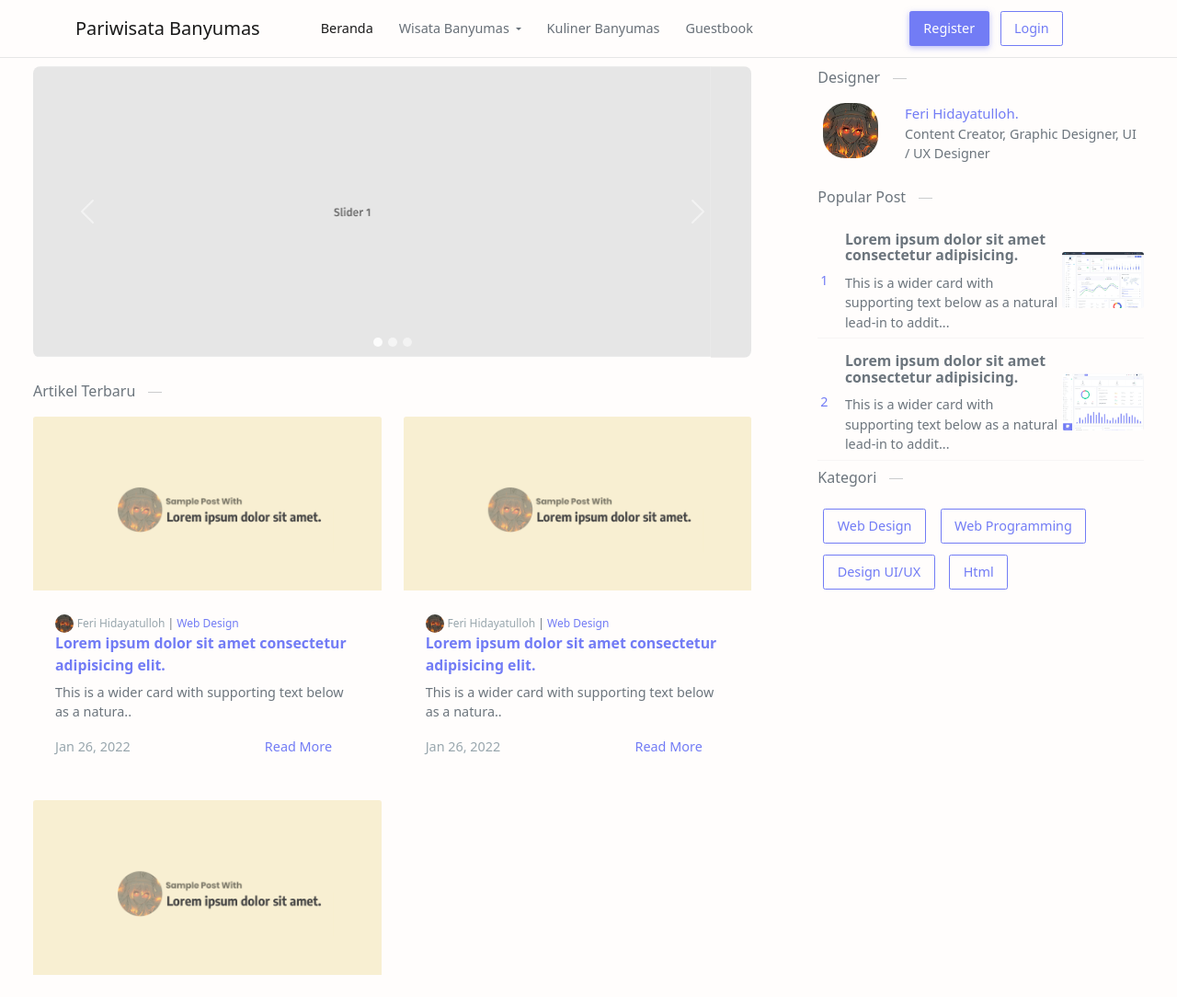
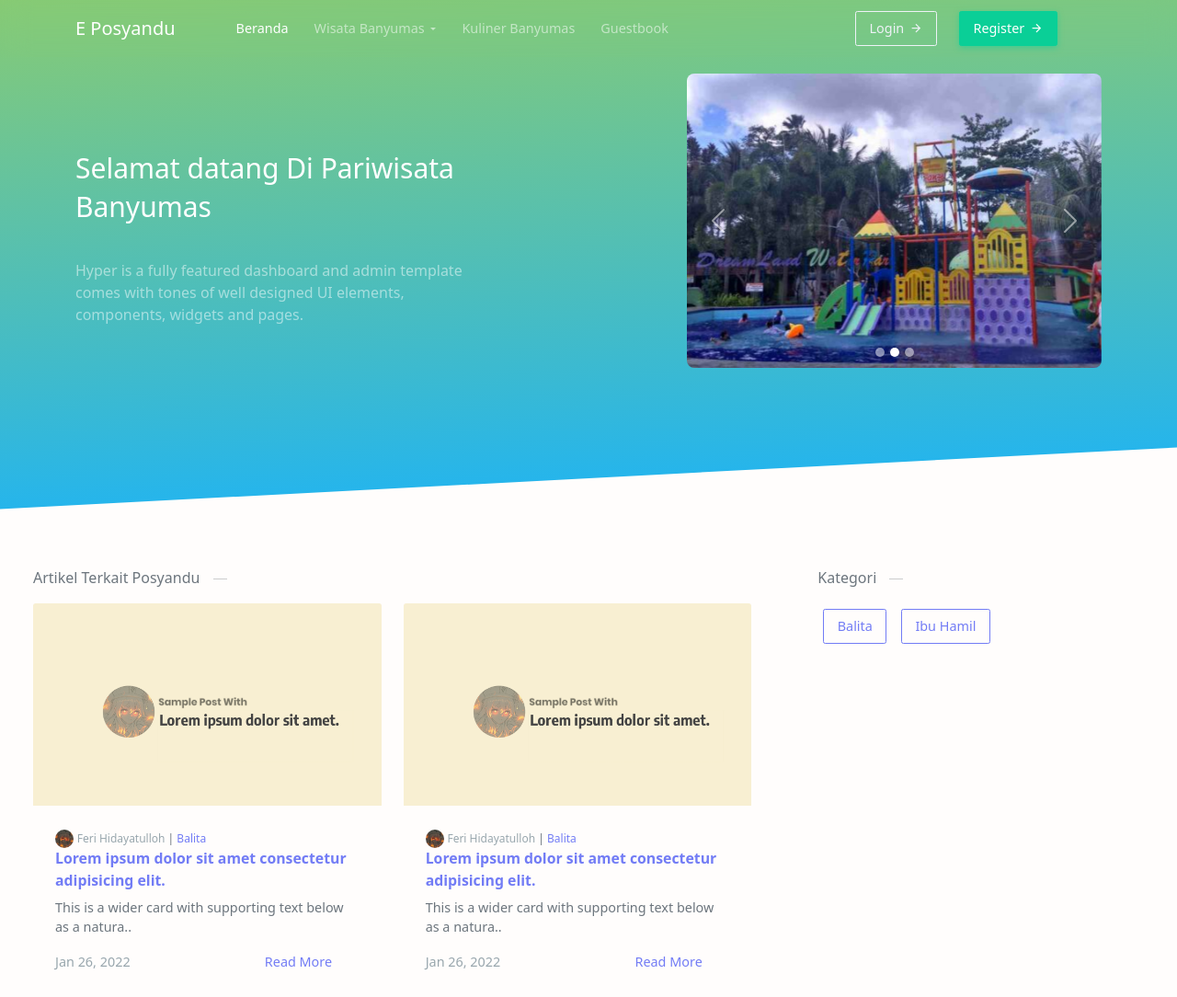
Before and after one commit to ferihidayat/pariwisatabanyumas, a plain HTML site: page index.html in a window 1280 px wide. Shown: the top 1084 px of the page at 92% size. Drawn offline with Linux system fonts and the light colour scheme; a web font is replaced by a local one.

Commit message:
update index

```diff
--- a/index.html
+++ b/index.html
@@ -5,23 +5,23 @@
   <meta charset="UTF-8">
   <meta http-equiv="X-UA-Compatible" content="IE=edge">
   <meta name="viewport" content="width=device-width, initial-scale=1.0">
-  <title>Pariwisata Banyumas | Design website</title>
-  <link rel="shortcut icon" href="img/layouts/profile.jpg" type="image/x-icon">
+  <title>Document</title>
   <link rel="stylesheet" href="css/app.css">
   <link rel="stylesheet" href="css/icons.min.css">
 
 </head>
 
 <body class="bg-light">
-  <nav class="navbar navbar-expand-lg nav-border navbar-light bg-light fixed-top px-2" id="navbar">
+  <nav style="backdrop-filter: blur(15px);" class="navbar navbar-expand-lg navbar-dark fixed-top px-2"
+    id="navbar">
     <div class="container">
-      <a class="navbar-brand" href="#">Pariwisata Banyumas</a>
+      <a class="navbar-brand" href="#">E Posyandu</a>
       <button class="navbar-toggler" type="button" data-bs-toggle="collapse" data-bs-target="#navbarSupportedContent"
         aria-controls="navbarSupportedContent" aria-expanded="false" aria-label="Toggle navigation">
         <span class="navbar-toggler-icon"></span>
       </button>
       <div class="collapse navbar-collapse px-4" id="navbarSupportedContent">
-        <ul class="navbar-nav me-auto mb-2 mb-lg-0">
+       <ul class="navbar-nav me-auto mb-2 mb-lg-0">
           <li class="nav-item px-1">
             <a class="nav-link active" aria-current="page" href="index.html">Beranda</a>
           </li>
@@ -31,12 +31,13 @@
               Wisata Banyumas
             </a>
             <ul class="dropdown-menu" aria-labelledby="navbarDropdown">
-              <li><a class="dropdown-item" href="#">Action</a></li>
-              <li><a class="dropdown-item" href="#">Another action</a></li>
+              <li><a class="dropdown-item" href="#">Wisata Air</a></li>
+              <li><a class="dropdown-item" href="#">Wisata Alam</a></li>
+                 <li><a class="dropdown-item" href="#">Wisata Edukasi</a></li>
               <li>
                 <hr class="dropdown-divider">
               </li>
-              <li><a class="dropdown-item" href="#">Something else here</a></li>
+              <li><a class="dropdown-item" href="#">Lainnya</a></li>
             </ul>
           </li>
           <li class="nav-item px-1">
@@ -46,26 +47,84 @@
             <a class="nav-link" href="blog.html">Guestbook</a>
           </li>
         </ul>
-
-        <div class="d-flex">
-          <!-- <input class="form-control form-control-light me-2" type="search" placeholder="Search" aria-label="Search"> -->
-          <a href="register.html" class="btn btn-primary mx-1" type="button">Register</a>
-          <a href="login.html" class="btn btn-outline-primary mx-1" type="button">Login</a>
-
-        </div>
+        <!-- <form class="d-flex">
+          <input class="form-control form-control-light me-2" type="search" placeholder="Search" aria-label="Search">
+        </form> -->
+        <a href="" class="btn btn-outline-light mx-2" type="submit" id="btnLogin">Login<i class="mdi mdi-arrow-right ms-1"></i></a>
+        <a href="" target="_blank" class="btn btn-success mx-2">Register<i class="mdi mdi-arrow-right ms-1"></i></a>
       </div>
     </div>
   </nav>
+  <script>
+    const navBar = document.getElementById("navbar");
+    const btnLogin = document.getElementById("btnLogin");
 
-  <div class="container-fluid mt-5 mb-2">
-    <!-- ---------Adsense---------- -->
-    <!-- <div class="container mb-1">
-      <div class="Ads">Ads go here</div>
-    </div> -->
-    <div class="row">
-      <div class="col-md-8">
-        <div class="container">
-          <div id="carouselExampleIndicators" class="carousel slide" data-bs-ride="carousel">
+    function scroll() {
+      let calc = window.scrollY;
+      if (calc > 70) {
+        // navBar.classList.remove("bg-light");
+        navBar.classList.remove("bg-transparent");
+        navBar.classList.add("nav-border");
+        navBar.classList.add("bg-light");
+        navBar.classList.remove("navbar-dark");
+        navBar.classList.add("navbar-light");
+        btnLogin.classList.remove("btn-outline-light");
+        btnLogin.classList.add("btn-outline-dark");
+
+
+
+      } else if (calc <= 0) {
+        navBar.classList.remove("bg-light");
+        navBar.classList.add("bg-transparent");
+        navBar.classList.remove("nav-border");
+        navBar.classList.add("navbar-dark");
+        navBar.classList.remove("navbar-light");
+         btnLogin.classList.add("btn-outline-light");
+        btnLogin.classList.remove("btn-outline-dark");
+
+      }
+    }
+    scroll();
+    window.onscroll = () => {
+      scroll();
+    };
+  </script>
+  <style>
+    .navbar {
+      transition: all 5ms ease-in-out;
+    }
+    .navbar>div {
+      transition: all 10ms ease-in-out;
+    }
+    .img-res{
+      height: 220px;
+      object-fit: cover;
+    }
+
+      .img-res-top{
+       display: block;
+  width: 100vw;
+  height: 40vh;
+  object-fit: cover;
+    }
+
+  </style>
+  <section class="hero-section">
+    <div class="container">
+      <div class="row align-items-center">
+        <div class="col-md-5">
+          <div class="mt-md-4">
+            <h2 class="text-white fw-normal mb-4 mt-5 hero-title">
+             Selamat datang Di Pariwisata Banyumas
+            </h2>
+
+            <p class="mb-4 font-16 text-white-50">Hyper is a fully featured dashboard and admin template
+              comes with tones of well designed UI elements, components, widgets and pages.</p>
+          </div>
+        </div>
+        <div class="col-md-5 offset-md-2">
+          <div class="text-md-end mt-3 mt-md-0">
+            <div id="carouselExampleIndicators" class="carousel slide" data-bs-ride="carousel">
             <ol class="carousel-indicators">
               <li data-bs-target="#carouselExampleIndicators" data-bs-slide-to="0" class="active"></li>
               <li data-bs-target="#carouselExampleIndicators" data-bs-slide-to="1"></li>
@@ -73,13 +132,13 @@
             </ol>
             <div class="carousel-inner" role="listbox">
               <div class="carousel-item active">
-                <img class="d-block img-fluid" src="img/layouts/slider-1.png" alt="First slide">
+                <img class="d-block img-fluid img-res-top" src="img/wisata/curugcipendok.jpg" alt="First slide">
               </div>
               <div class="carousel-item">
-                <img class="d-block img-fluid" src="img/layouts/slider-2.png" alt="Second slide">
+                <img class="d-block img-fluid img-res-top" src="img/wisata/dreamlandajibarang.jpg" alt="Second slide">
               </div>
               <div class="carousel-item">
-                <img class="d-block img-fluid" src="img/layouts/slider-1.png" alt="Third slide">
+                <img class="d-block img-fluid img-res-top" src="img/wisata/hutanpinussawangan.jpg" alt="Third slide">
               </div>
             </div>
             <a class="carousel-control-prev" href="#carouselExampleIndicators" role="button" data-bs-slide="prev">
@@ -91,22 +150,34 @@
               <span class="visually-hidden">Next</span>
             </a>
           </div>
-
+          </div>
+        </div>
+      </div>
+    </div>
+  </section>
+  <div class="container-fluid mt-5 mb-2">
+    <!-- ---------Adsense---------- -->
+    <!-- <div class="container mb-1">
+      <div class="Ads">Ads go here</div>
+    </div> -->
+    <div class="row">
+      <div class="col-md-8">
+        <div class="container">
           <div class="row mt-3">
             <p class="title-dash">
-              Artikel Terbaru
+              Artikel Terkait Posyandu
             </p>
             <div class="col-12">
               <div class="row row-cols-1 row-cols-md-2 g-3">
                 <div class="col">
                   <div class="card-group">
                     <div class="card-artikel">
-                      <img src="img/artikel/artikel.jpg" class="card-img-top" alt="Card image cap">
+                      <img src="img/artikel/artikel.jpg" class="card-img-top img-res" alt="Card image cap">
                       <div class="card-body">
                         <div>
                           <a href="" class="text-muted">
                             <img src="img/layouts/profile.jpg" alt="" class="img-fluid rounded-circle" width="20">
-                            <small>Feri Hidayatulloh</a> | <a href="">Web Design</a> </small>
+                            <small>Feri Hidayatulloh</a> | <a href="">Balita</a> </small>
                         </div>
                         <a href="" class="artikel-title">Lorem ipsum dolor sit amet consectetur adipisicing elit.</a>
                         <p class="card-text mt-1 excerpt">This is a wider card with supporting text below as
@@ -126,12 +197,12 @@
                 <div class="col">
                   <div class="card-group">
                     <div class="card-artikel">
-                      <img src="img/artikel/artikel.jpg" class="card-img-top" alt="Card image cap">
+                      <img src="img/artikel/artikel.jpg" class="card-img-top img-res" alt="Card image cap">
                       <div class="card-body">
                         <div>
                           <a href="" class="text-muted">
                             <img src="img/layouts/profile.jpg" alt="" class="img-fluid rounded-circle" width="20">
-                            <small>Feri Hidayatulloh</a> | <a href="">Web Design</a> </small>
+                            <small>Feri Hidayatulloh</a> | <a href="">Balita</a> </small>
                         </div>
                         <a href="" class="artikel-title">Lorem ipsum dolor sit amet consectetur adipisicing elit.</a>
                         <p class="card-text mt-1 excerpt">This is a wider card with supporting text below as
@@ -151,12 +222,12 @@
                 <div class="col">
                   <div class="card-group">
                     <div class="card-artikel">
-                      <img src="img/artikel/artikel.jpg" class="card-img-top" alt="Card image cap">
+                      <img src="img/artikel/artikel.jpg" class="card-img-top img-res" alt="Card image cap">
                       <div class="card-body">
                         <div>
                           <a href="" class="text-muted">
                             <img src="img/layouts/profile.jpg" alt="" class="img-fluid rounded-circle" width="20">
-                            <small>Feri Hidayatulloh</a> | <a href="">Web Design</a> </small>
+                            <small>Feri Hidayatulloh</a> | <a href="">Balita</a> </small>
                         </div>
                         <a href="" class="artikel-title">Lorem ipsum dolor sit amet consectetur adipisicing elit.</a>
                         <p class="card-text mt-1 excerpt">This is a wider card with supporting text below as
@@ -184,30 +255,7 @@
 
       <div class="col-md-4">
         <div class="container-fluid">
-          <div class="profile-section mb-3">
-            <p class="title-dash">
-              Designer
-            </p>
-            <div class="row">
-              <div class="col-3">
-                <div class="img-fluid text-center">
-                  <img class="img-fluid profile-img" src="img/layouts/profile.jpg" alt="">
-                </div>
-
-              </div>
-              <div class="col-9">
-                <div class="profile">
-                  <a class="profile" href="">Feri Hidayatulloh.</a>
-                </div>
-                <div class="frelance">
-                  Content Creator, Graphic Designer, UI / UX Designer
-                </div>
-
-
-              </div>
-            </div>
-          </div>
-          <div class="popular-section">
+          <!-- <div class="popular-section">
             <p class="title-dash">
               Popular Post
             </p>
@@ -222,11 +270,11 @@
                     addit...
                   </p>
 
-                </div> <!-- end card-body -->
-              </div> <!-- end col -->
+                </div>
+              </div>
               <div class="col-3">
                 <img src="img/layouts/layout-3.png" class="card-img img-fluid" alt=" ...">
-              </div> <!-- end col -->
+              </div>
             </div>
             <div class="row g-0 align-items-center side-artikel my-1">
               <div class="col-1">
@@ -239,23 +287,22 @@
                     addit...
                   </p>
 
-                </div> <!-- end card-body -->
-              </div> <!-- end col -->
+                </div>
+              </div>
               <div class="col-3">
                 <img src="img/layouts/layout-5.png" class="card-img img-fluid" alt=" ...">
-              </div> <!-- end col -->
+              </div>
             </div>
-          </div>
+          </div> -->
 
-          <div class="category-section">
+          <div class="category-section mt-3">
             <p class="title-dash">
               Kategori
             </p>
             <div class="category">
-              <a href="" class="btn btn-outline-primary m-1">Web Design</a>
-              <a href="" class="btn btn-outline-primary m-1">Web Programming</a>
-              <a href="" class="btn btn-outline-primary m-1">Design UI/UX</a>
-              <a href="" class="btn btn-outline-primary m-1">Html</a>
+              <a href="" class="btn btn-outline-primary m-1">Balita</a>
+              <a href="" class="btn btn-outline-primary m-1">Ibu Hamil</a>
+
             </div>
           </div>
         </div>
@@ -332,8 +379,7 @@
       <div class="row">
         <div class="col-lg-12">
           <div class="mt-5">
-            <p class="text-muted mt-4 text-center mb-0">© 2021 Codetemp. Design and coded by
-              Feri Hidayatulloh</p>
+            <p class="text-muted mt-4 text-center mb-0">© 2021 Pariwisata Banyumas</p>
           </div>
         </div>
       </div>
```
Also changed, not shown: css/app.css, img/dreamland.jpg (added), img/wisata/curugcipendok.jpg (added), img/wisata/dreamlandajibarang.jpg (added), img/wisata/hutanpinussawangan.jpg (added), img/wisata/pereng.jpg (added).
